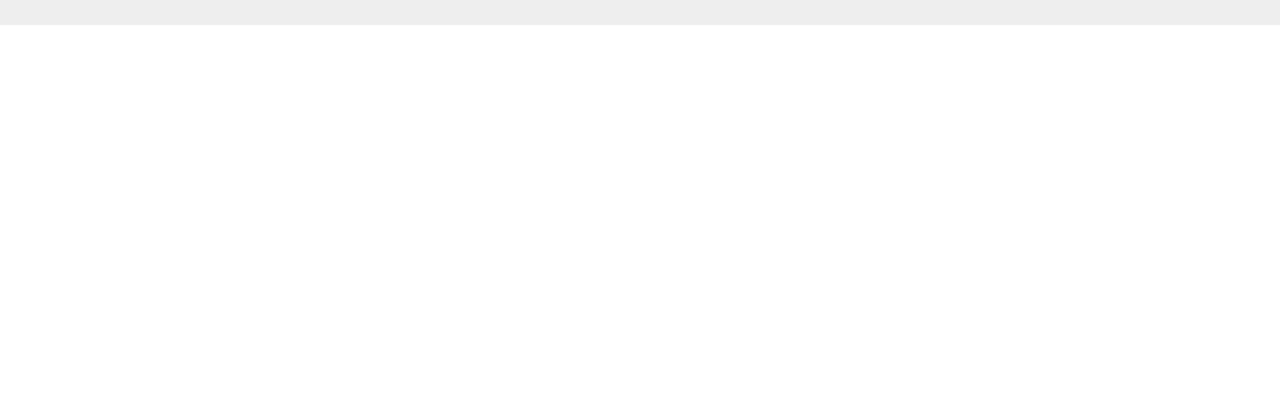
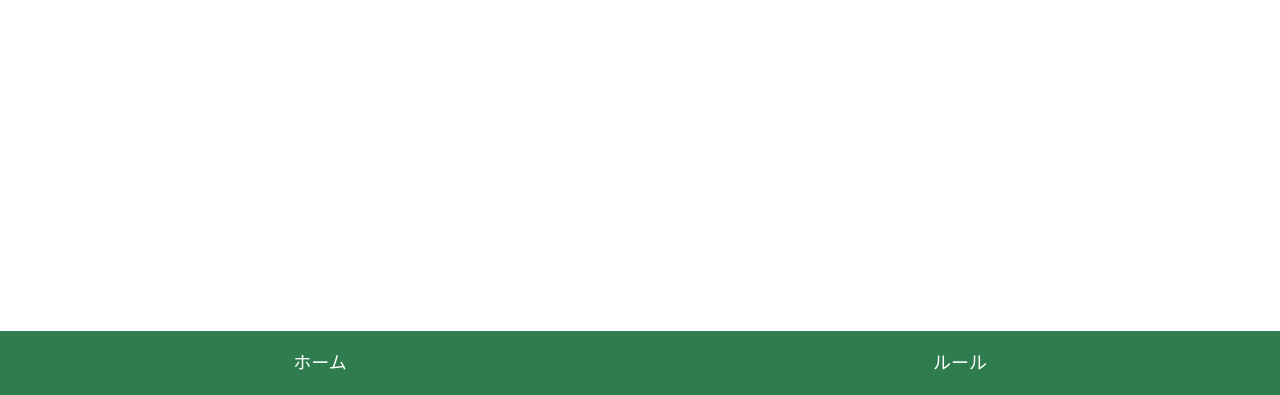
Before and after one commit to tankyu-mkt/park-guide, a plain HTML site: page index.html in a window 1280 px wide. Shown: the part 405-800 px from the top of the page. Drawn offline with Linux system fonts and the light colour scheme; a web font is replaced by a local one.

Commit message:
Update style.css

```diff
--- a/style.css
+++ b/style.css
@@ -1,6 +1,7 @@
 /* まずスマホ向けの設定 */
 body {
   margin: 0;
+  padding-bottom: 4rem; /* 下のヘッダーに隠れないための余白 */
   font-family: "Zen Maru Gothic", "Hiragino Maru Gothic ProN", "Meiryo", sans-serif;
   font-size: 18px;
   line-height: 1.8;
@@ -11,17 +12,22 @@ h1 {
   line-height: 1.4;
 }
 
+/* ヘッダー：画面の一番下に固定 */
 header {
+  position: fixed;
+  bottom: 0;
+  left: 0;
+  right: 0;
+  display: flex;
   background-color: #2f7d4f;
-  color: white;
-  padding: 1rem;
 }
 
 header a {
-  display: inline-block;
+  flex: 1;
+  text-align: center;
   color: white;
-  margin: .5rem 1.25rem 0 0;
-  padding: .25rem 0;
+  text-decoration: none;
+  padding: 1rem 0;
 }
 
 main {
```
